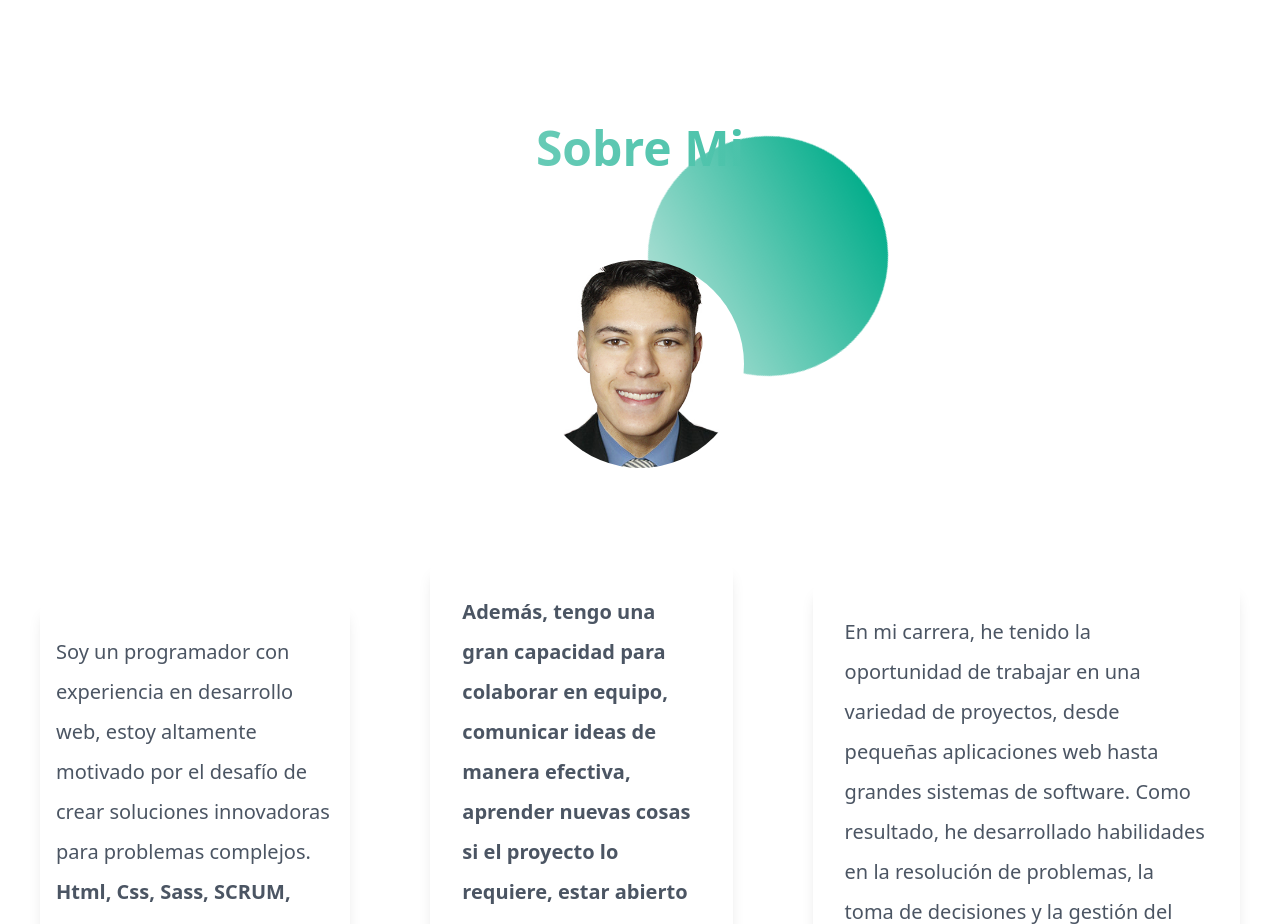
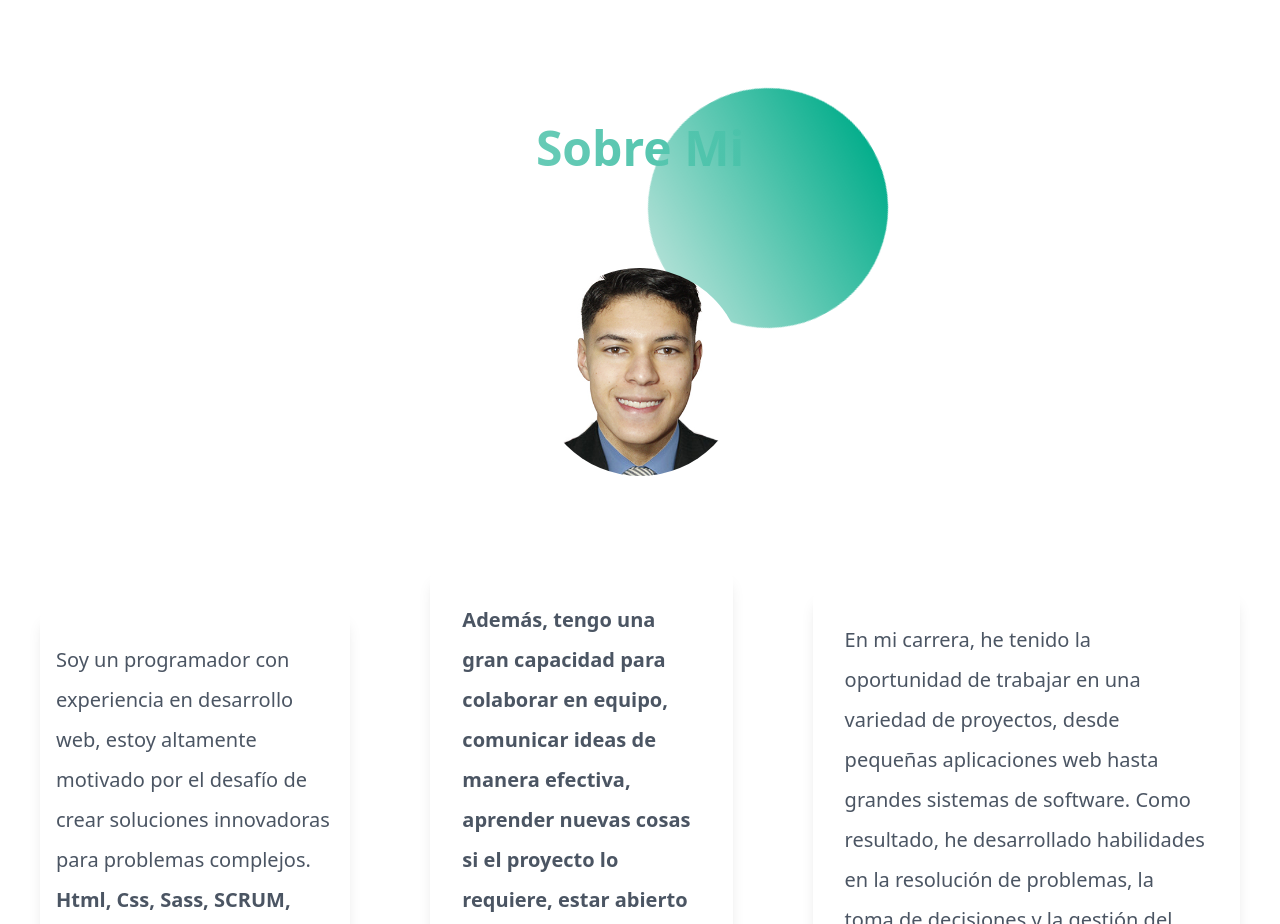
Before and after one commit to Emmanuelxs13/portafolio, a React (Vite) app in the folder portafolio/: page / in a window 1280 px wide. Shown: the part 840-1764 px from the top of the page. Built offline with nearby package versions, Linux system fonts and the light colour scheme.

Commit message:
Se cambia la posición de la imagen de perfil en la vista para el pc

```diff
--- a/portafolio/src/components/About.jsx
+++ b/portafolio/src/components/About.jsx
@@ -9,12 +9,12 @@ const About = () => {
         <section id='About' className='mt-[8rem] m-8'>
             <div>
                 {/* TITLE */}
-                <h1 className='text-5xl text-center justify-center content-center font-extrabold text-transparent bg-clip-text bg-gradient-to-r from-second to-[#05AE8C] mb-[5.5rem]'>Sobre Mi</h1>
+                <h1 className='text-5xl text-center justify-center content-center font-extrabold text-transparent bg-clip-text bg-gradient-to-r from-second to-[#05AE8C] mb-[5.5rem] xl:mb-[6rem]'>Sobre Mi</h1>
 
                 {/* PROFILE IMAGE */}
                 <div className='pt-5 md:pt-0'>
                     <img src='./Profile_img.jpg' className='mx-auto mb-4 w-52 h-52 rounded-full object-cover'/>
-                    <div className='circle absolute xl:top-[61rem] xl:left-[40.5rem] top-[78.5rem] left-[4.7rem] w-60 h-60 bg-w animate-spin  bg-gradient-to-r from-second to-[#05AE8C] rounded-full -z-10'></div>
+                    <div className='circle absolute xl:top-[58rem] xl:left-[40.5rem] top-[78.5rem] left-[4.7rem] w-60 h-60 bg-w animate-spin  bg-gradient-to-r from-second to-[#05AE8C] rounded-full -z-10'></div>
                 </div>
 
                 {/* DESCRIPTION */}
```
